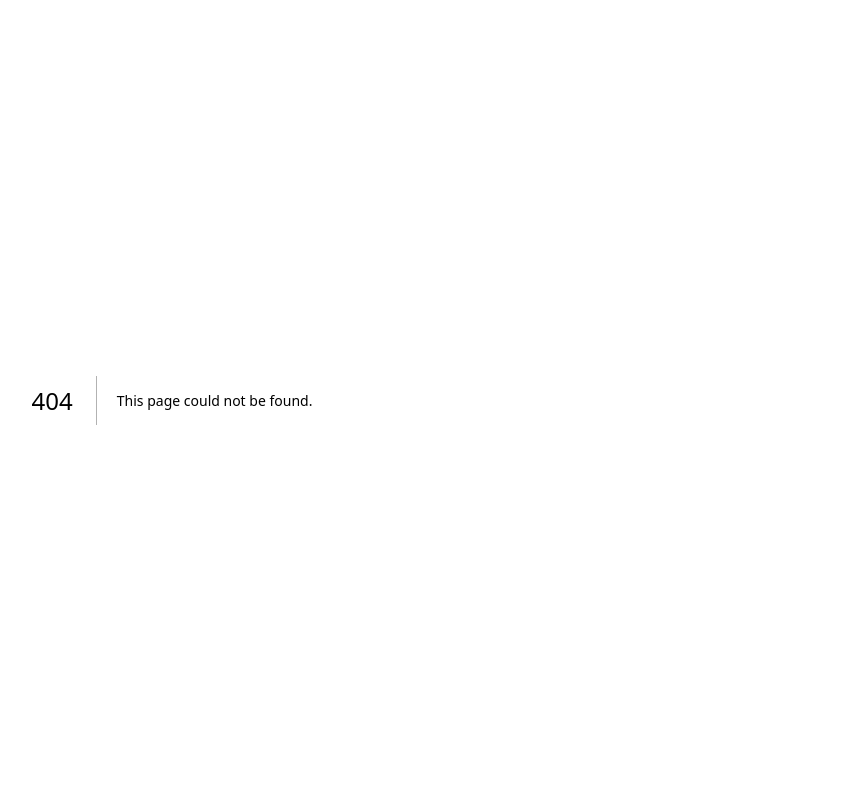
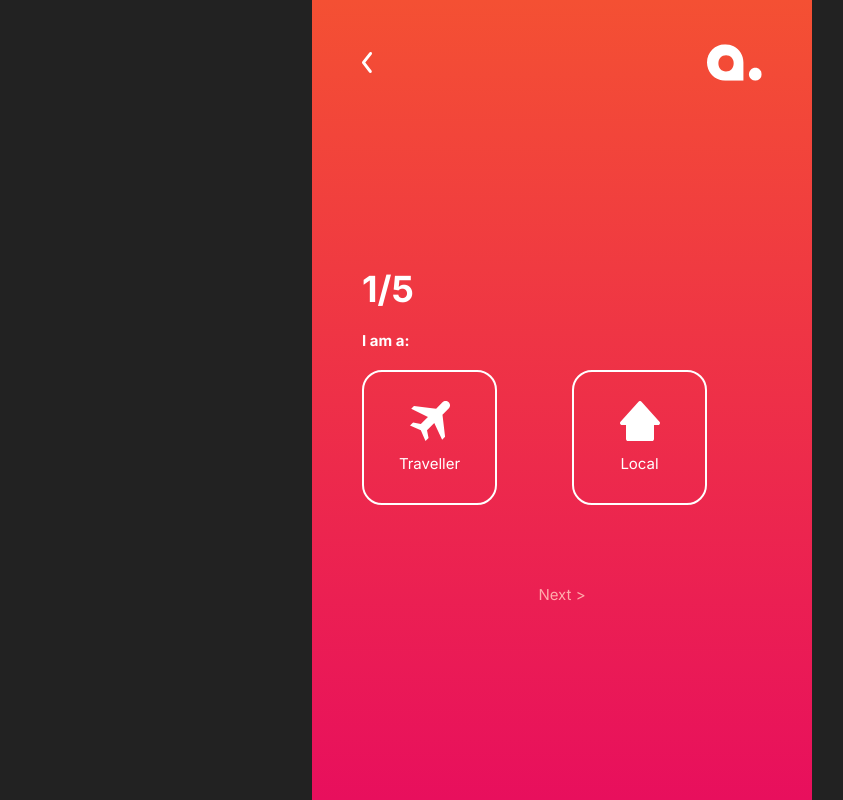
Before and after one commit to JamieBurridge/Dakee, a Next.js app: page /questionaire in a window 1280 px wide. Before the commit this address had no page. Shown: the whole page, without its empty margins (78-921 px from the left). Built offline with nearby package versions, Linux system fonts and the light colour scheme.

Commit message:
page: Temporary questionaire page

```diff
--- /dev/null
+++ b/components/QuestionaireOption/QuestionaireOption.module.scss
@@ -0,0 +1,21 @@
+.questionaire_option {
+  display: flex;
+  align-items: center;
+  justify-content: center;
+  flex-direction: column;
+  gap: 13px;
+
+  height: 135px;
+  width: 135px;
+
+  border: 2px solid #fff;
+  border-radius: 20px;
+
+  img {
+    width: 40px;
+  }
+
+  p {
+    color: var(--color-primary);
+  }
+}
--- /dev/null
+++ b/components/QuestionaireOption/QuestionaireOption.tsx
@@ -0,0 +1,18 @@
+import styles from "./QuestionaireOption.module.scss";
+
+interface QuestionaireOptionInterface {
+  text: string;
+  icon?: string;
+}
+
+export default function QuestionaireOption({
+  text,
+  icon,
+}: QuestionaireOptionInterface) {
+  return (
+    <div className={styles.questionaire_option}>
+      {icon && <img src={icon} alt={`${text} icon`} />}
+      <p>{text}</p>
+    </div>
+  );
+}
--- a/components/Topbar/Topbar.module.scss
+++ b/components/Topbar/Topbar.module.scss
@@ -3,7 +3,6 @@
   justify-content: space-between;
   align-items: center;
   height: max-content;
-  // padding-top: 30px;
 
   img:nth-child(1) {
     width: 10px;
--- /dev/null
+++ b/helpers/questionaireData.js
@@ -0,0 +1,97 @@
+export const questionaireData = [
+  {
+    heading: "I am a:",
+    options: [
+      {
+        icon: "/assets/plane.svg",
+        text: "Traveller",
+      },
+      {
+        icon: "/assets/house.svg",
+        text: "Local",
+      },
+    ],
+  },
+  {
+    heading: "Age:",
+    options: [
+      {
+        text: "<20",
+      },
+      {
+        text: "22-39",
+      },
+      {
+        text: "40-59",
+      },
+      {
+        text: "60+ ",
+      },
+    ],
+  },
+  {
+    heading: "Gender:",
+    options: [
+      {
+        icon: "/assets/female.svg",
+        text: "Female",
+      },
+      {
+        icon: "/assets/male.svg",
+        text: "Male",
+      },
+      {
+        icon: "/assets/unicorn.svg",
+        text: "Complex",
+      },
+      {
+        icon: "/assets/cross.svg",
+        text: "Prefer not to say",
+      },
+    ],
+  },
+  {
+    inputOptions: "Country",
+  },
+  {
+    heading: "Travel experiecne preferences:",
+    options: [
+      {
+        icon: "/assets/party.svg",
+        text: "Party",
+      },
+      {
+        icon: "/assets/buildings.svg",
+        text: "Sightseeing",
+      },
+      {
+        icon: "/assets/art.svg",
+        text: "Art",
+      },
+      {
+        icon: "/assets/music.svg",
+        text: "Music",
+      },
+      {
+        icon: "/assets/basketball.svg",
+        text: "Sports",
+      },
+      {
+        icon: "/assets/mountain.svg",
+        text: "Adventure",
+      },
+      {
+        icon: "/assets/spiritual.svg",
+        text: "Spiritual",
+      },
+      {
+        icon: "/assets/trees.svg",
+        text: "Nature",
+      },
+      {
+        icon: "/assets/food.svg",
+        text: "Food",
+      },
+    ],
+  },
+];
--- /dev/null
+++ b/pages/questionaire/index.module.scss
@@ -0,0 +1,76 @@
+.questionaire_main {
+  display: grid;
+  grid-template-rows: 100px auto;
+  padding-bottom: 30px;
+
+  .content {
+    display: flex;
+    // align-items: center;
+    justify-content: center;
+    flex-direction: column;
+
+    .step {
+      font-size: 36px;
+      font-weight: 700;
+      color: var(--color-primary);
+    }
+
+    .options_heading {
+      color: var(--color-primary);
+      font-weight: 700;
+      padding: 20px 0;
+    }
+
+    .options_grid {
+      display: grid;
+      padding-bottom: 80px;
+
+      .inputOption {
+        display: flex;
+        flex-direction: column;
+
+        label {
+          color: var(--color-primary);
+          padding-bottom: 40px;
+        }
+
+        input {
+          color: var(--color-muted);
+          text-align: center;
+
+          border: none;
+          border-bottom: 1px solid #fff;
+          background-color: transparent;
+
+          width: 100%;
+          padding-bottom: 10px;
+
+          &:focus {
+            outline: none;
+          }
+
+          &::placeholder {
+            /* Chrome, Firefox, Opera, Safari 10.1+ */
+            color: var(--color-muted);
+            opacity: 1; /* Firefox */
+          }
+
+          &:-ms-input-placeholder {
+            /* Internet Explorer 10-11 */
+            color: var(--color-muted);
+          }
+
+          &::-ms-input-placeholder {
+            /* Microsoft Edge */
+            color: var(--color-muted);
+          }
+        }
+      }
+    }
+
+    .next_button {
+      text-align: center;
+      cursor: pointer;
+    }
+  }
+}
--- /dev/null
+++ b/pages/questionaire/index.tsx
@@ -0,0 +1,72 @@
+import React from "react";
+import Topbar from "../../components/Topbar/Topbar";
+import styles from "./index.module.scss";
+import { useState } from "react";
+import QuestionaireOption from "../../components/QuestionaireOption/QuestionaireOption";
+import { questionaireData } from "../../helpers/questionaireData";
+import Button from "../../components/Button/Button";
+
+export default function questionaire() {
+  const [step, setStep] = useState(0);
+  const [countryInputAmount, setCountryInputAmount] = useState(1);
+
+  return (
+    <main className={styles.questionaire_main}>
+      <div>
+        <Topbar link="tutorial-done" />
+      </div>
+      <div className={styles.content}>
+        <p className={styles.step}>{step + 1}/5</p>
+        <p className={styles.options_heading}>
+          {questionaireData[step].heading}
+        </p>
+        <div
+          className={styles.options_grid}
+          style={{
+            gridTemplateColumns: `${
+              questionaireData[step]?.options
+                ? "repeat(2, 1fr)"
+                : "repeat(1,1fr)"
+            }`,
+
+            gap: `${questionaireData[step]?.options ? "20px" : "80px"}`,
+          }}
+        >
+          {questionaireData[step]?.options?.map((option, index) => (
+            <QuestionaireOption
+              icon={option.icon}
+              text={option.text}
+              key={index}
+            />
+          ))}
+
+          {questionaireData[step]?.inputOptions == "Country" && (
+            <>
+              <div className={styles.inputOption}>
+                <label htmlFor="country">I currently live in:</label>
+                <input type="text" name="country" placeholder="City, Country" />
+              </div>
+              <div className={styles.inputOption}>
+                <label htmlFor="country">I can give advices for:</label>
+                <input type="text" name="country" placeholder="City, Country" />
+              </div>
+            </>
+          )}
+        </div>
+
+        {step == questionaireData.length - 1 ? (
+          <Button type="button" link="/questionaire-done">
+            Done
+          </Button>
+        ) : (
+          <div
+            className={styles.next_button}
+            onClick={() => setStep((currStep) => (currStep += 1))}
+          >
+            Next &gt;
+          </div>
+        )}
+      </div>
+    </main>
+  );
+}
--- a/pages/tutorial/index.module.scss
+++ b/pages/tutorial/index.module.scss
@@ -1,13 +1,13 @@
 .tutorial_main {
   display: grid;
-  grid-template-rows: 5% 80% 15%;
+  grid-template-rows: 100px auto;
+  gap: 40px;
 
   padding-bottom: 20px;
 
   .step_information {
     display: flex;
     flex-direction: column;
-    padding-top: 40px;
 
     h2 {
       font-size: 36px;
--- a/styles/global.scss
+++ b/styles/global.scss
@@ -28,6 +28,13 @@
   box-sizing: border-box;
 }
 
+html,
+body {
+  padding: 0;
+  margin: 0;
+  height: 100%;
+}
+
 body {
   font-family: Inter;
   font-weight: 400;
@@ -36,14 +43,17 @@ body {
 
   max-width: 500px;
   margin: 0 auto;
+  background-color: #222;
+}
 
-  background: var(--background-gradient);
-  // padding: 0 35px;
+#__next {
+  height: 100%;
 }
 
 main {
-  min-height: 100vh;
+  min-height: 100%;
   padding: 0 50px;
+  background: var(--background-gradient);
 }
 
 a {
```
Also changed, not shown: public/assets/cross.svg (added), public/assets/unicorn.svg (renamed from public/assets/Vector.svg).
